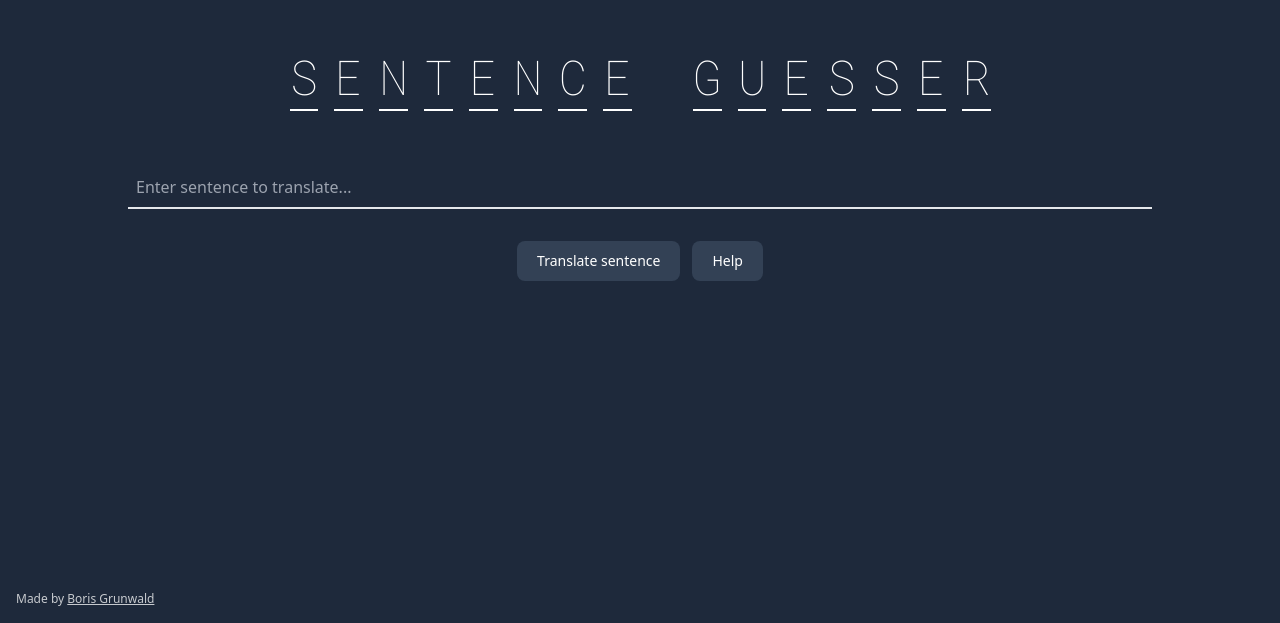
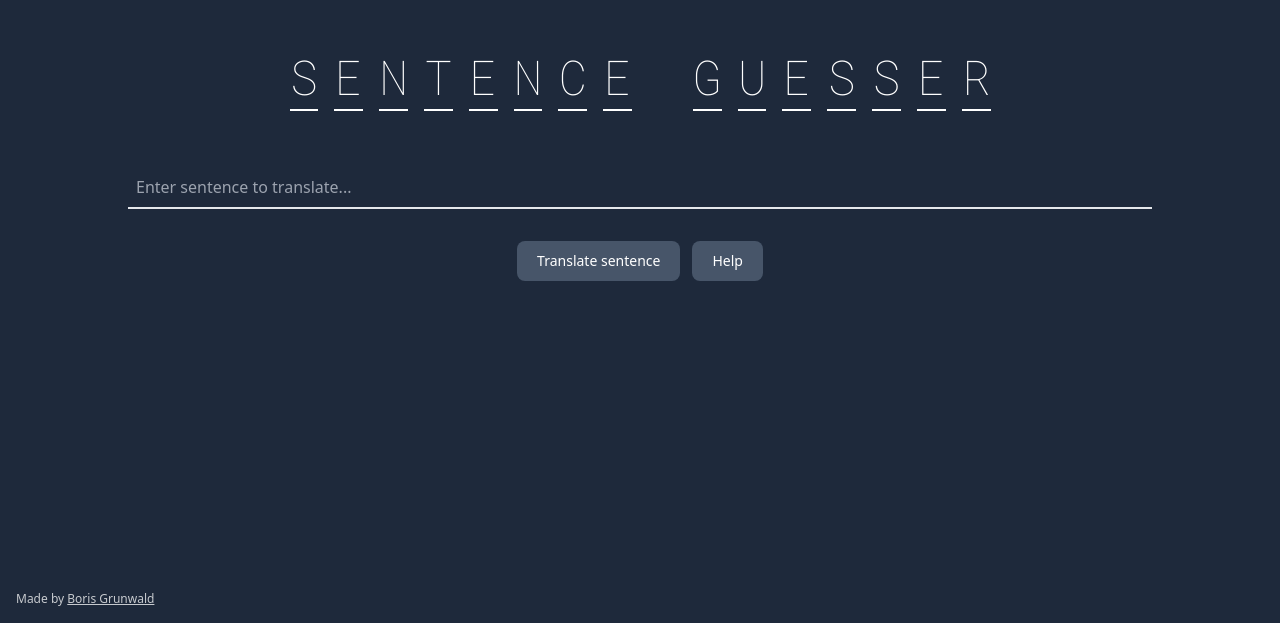
Before and after one commit to jikol1906/sentence-guesser-react, a React (Create React App) app: page / in a window 1280 px wide. Shown: the part 177-800 px from the top of the page. Built offline with nearby package versions, Linux system fonts and the light colour scheme.

Commit message:
removed dark styles from button

```diff
--- a/src/Components/Button.tsx
+++ b/src/Components/Button.tsx
@@ -8,10 +8,7 @@ const Button: React.FunctionComponent<IButtonProps> = ({
 }) => {
   return <button className="
     text-white
-    bg-slate-700
-    hover:bg-slate-800
     focus:ring-4
-    focus:ring-blue-300
     font-medium
     rounded-lg
     text-sm
@@ -19,10 +16,10 @@ const Button: React.FunctionComponent<IButtonProps> = ({
     py-2.5
     disabled:opacity-60
     disabled:cursor-not-allowed
-    dark:bg-slate-600
-    dark:hover:bg-slate-700
+  bg-slate-600
+  hover:bg-slate-700
     focus:outline-none
-    dark:focus:ring-slate-800" {...props}>{children}</button>;
+  focus:ring-slate-800" {...props}>{children}</button>;
 };
 
 export default Button;
```
